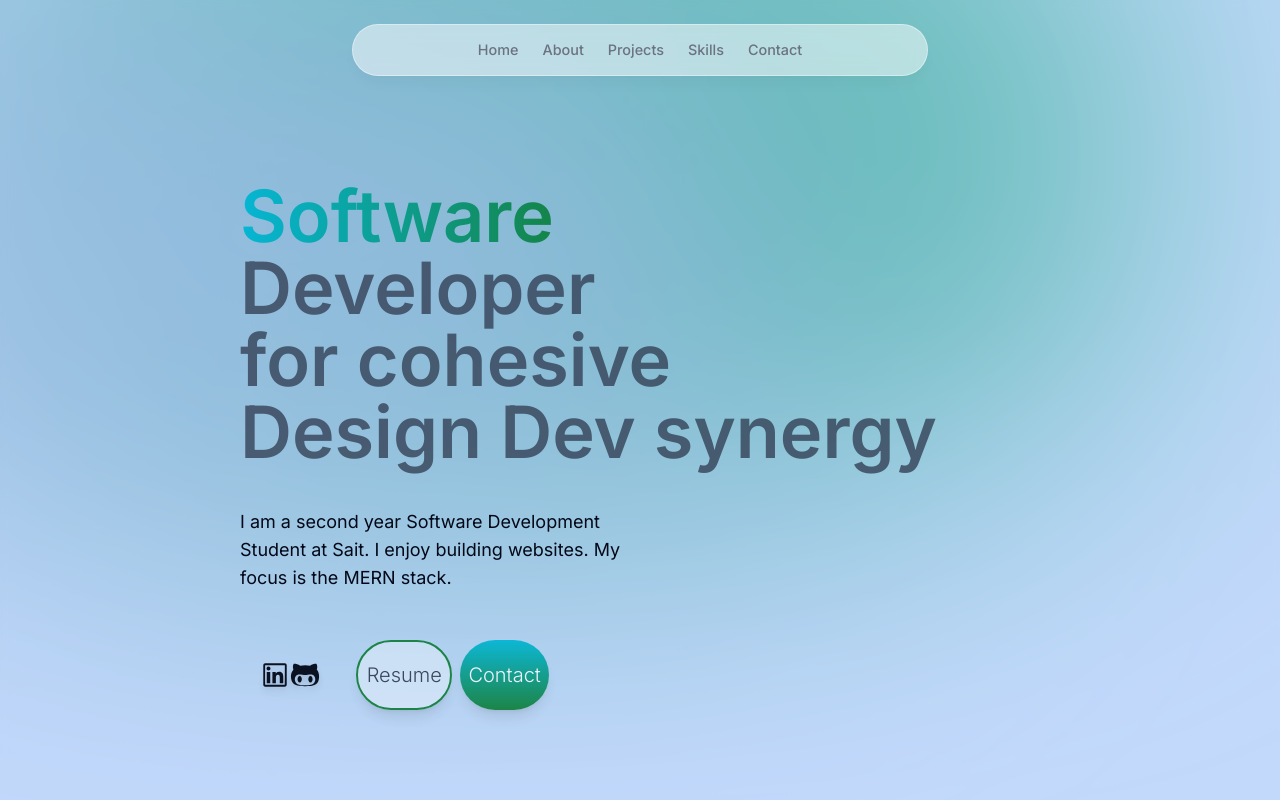
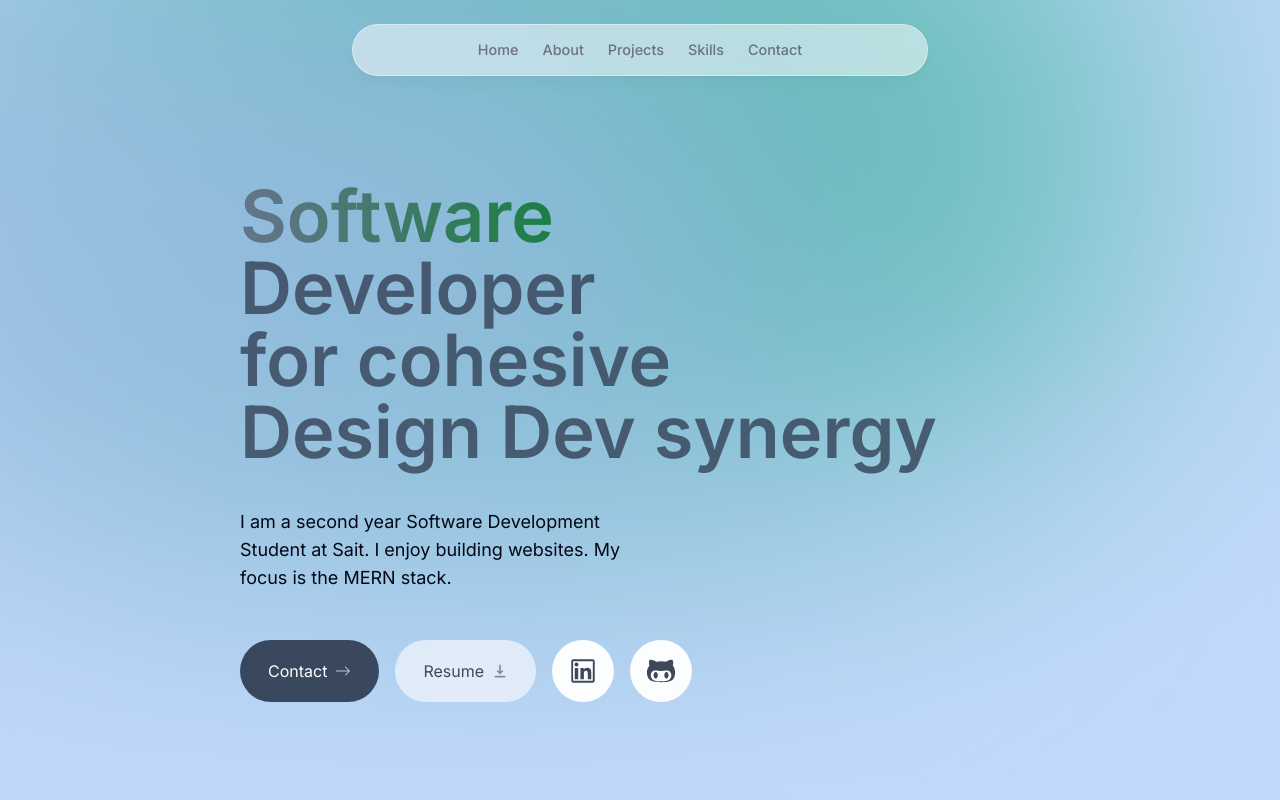
Before and after one commit to romylomy/jerome-corpuz-portfolio, a Next.js app: page / in a window 1280 px wide. Shown: the top 800 px of the page. Built offline with nearby package versions, Linux system fonts and the light colour scheme.

Commit message:
fixed contact and resume button functionality / styling

```diff
--- a/components/intro.tsx
+++ b/components/intro.tsx
@@ -10,7 +10,9 @@
 import animation from '@/app/animation.json'
 import { TypeAnimation } from 'react-type-animation';
 import SectionDivider from "@/components/sectionDivider";
-
+import Link from "next/link";
+import { BsArrowRight, BsLinkedin } from "react-icons/bs";
+import { HiDownload } from "react-icons/hi";
 
 
 
@@ -47,7 +49,7 @@
                   wrapper="span"
                   speed={50}
                   style={{ fontSize: '1em', display: 'inline-block' }}
-                  className='bg-clip-text text-transparent bg-gradient-to-r from-cyan-500 to-green-700'
+                  className='bg-clip-text text-transparent bg-gradient-to-r from-slate-500 to-green-700'
                   repeat={Infinity}
                   />
 
@@ -68,27 +70,39 @@
               initial={{ opacity: 0}}
               animate={{ opacity: 1}}
               transition={{ duration: 7.5 }}
-              className='pt-2 flex  justify-center md:justify-start gap-4 '>
-
-               <div className="grid grid-cols-2">
+              className='pt-2 flex  sm:justify-center md:justify-start gap-4 '>
 
 
-                    <button className='px-2 border-2 border-green-700 shadow-lg bg-slate-50 bg-opacity-40 backdrop-blur-md font-light text-slate-700 text-sm md:text-xl rounded-full'>
-                      Resume
-                      </button>
-                      <button className='ml-2  px-2 shadow-lg bg-gradient-to-b from-cyan-500 to-green-700  backdrop-blur-md font-light text-slate-100 text-md md:text-xl rounded-full '>
-                      Contact
-                      </button>
-
-               </div>
 
 
-                    <div className=' order-first drop-shadow-lg flex justify-center p-5  '>
-                            <a href='https://www.linkedin.com/in/jeromecorpuz/'><AiOutlineLinkedin size={30}/></a>
-                            <a href='https://github.com/romylomy'><FaGithubAlt size={30}/></a>
+
+                <Link
+                  href="#contact"
+                  className="group  bg-slate-700 text-white px-7 py-3 flex items-center gap-2 rounded-full outline-none focus:scale-110 hover:scale-110 hover:bg-gray-950 active:scale-105 transition"
+                  >
+                  Contact{" "}
+                  <BsArrowRight className="opacity-70 group-hover:translate-x-1 transition" />
+                </Link>
+                <a
+                  className="group opacity-70 bg-slate-50 px-7 py-3 flex items-center gap-2 rounded-full outline-none focus:scale-110 hover:scale-110 active:scale-105 transition cursor-pointer borderBlack dark:bg-white/10"
+                  href="/JeromeCorpuzResume.pdf"
+                  download
+                  >
+                  Resume
+                  <HiDownload className="opacity-60 group-hover:translate-y-1 transition" />
+                </a>
 
 
-                </div>
+
+
+
+                            <a  className="bg-white p-4 text-gray-700 hover:text-gray-950 flex items-center gap-2 rounded-full focus:scale-[1.15] hover:scale-[1.15] active:scale-105 transition cursor-pointer borderBlack dark:bg-white/10 dark:text-white/60"
+                                href='https://www.linkedin.com/in/jeromecorpuz/'><AiOutlineLinkedin size={30}/></a>
+
+                            <a className="bg-white p-4 text-gray-700 hover:text-gray-950 flex items-center gap-2 rounded-full focus:scale-[1.15] hover:scale-[1.15] active:scale-105 transition cursor-pointer borderBlack dark:bg-white/10 dark:text-white/60"
+                               href='https://github.com/romylomy'><FaGithubAlt size={30}/></a>
+
+
 
 
           </motion.div>
```
Also changed, not shown: 1 other file (tests, documents, lock files or other folders).
